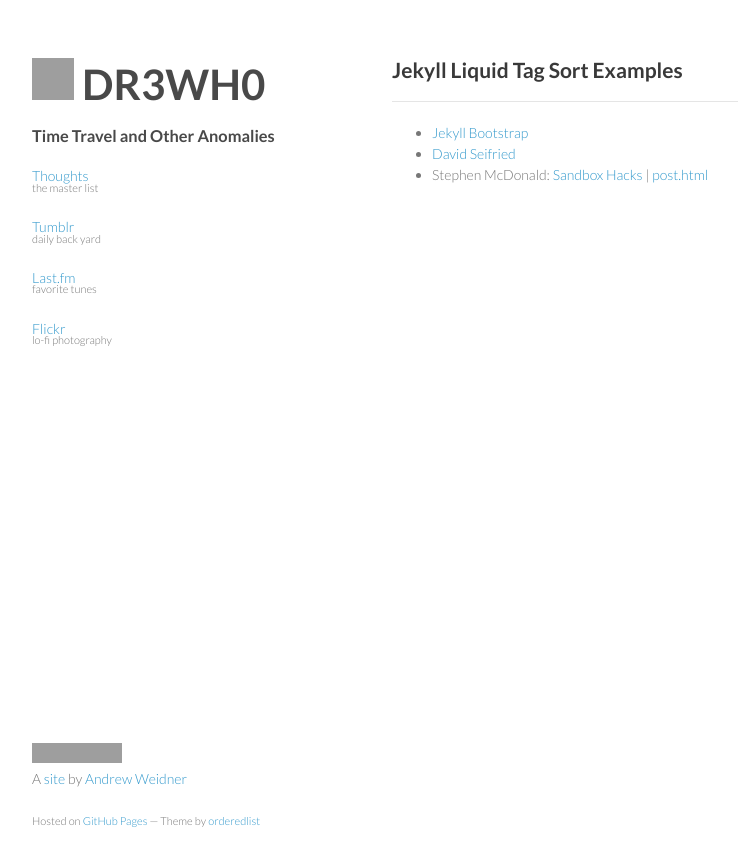
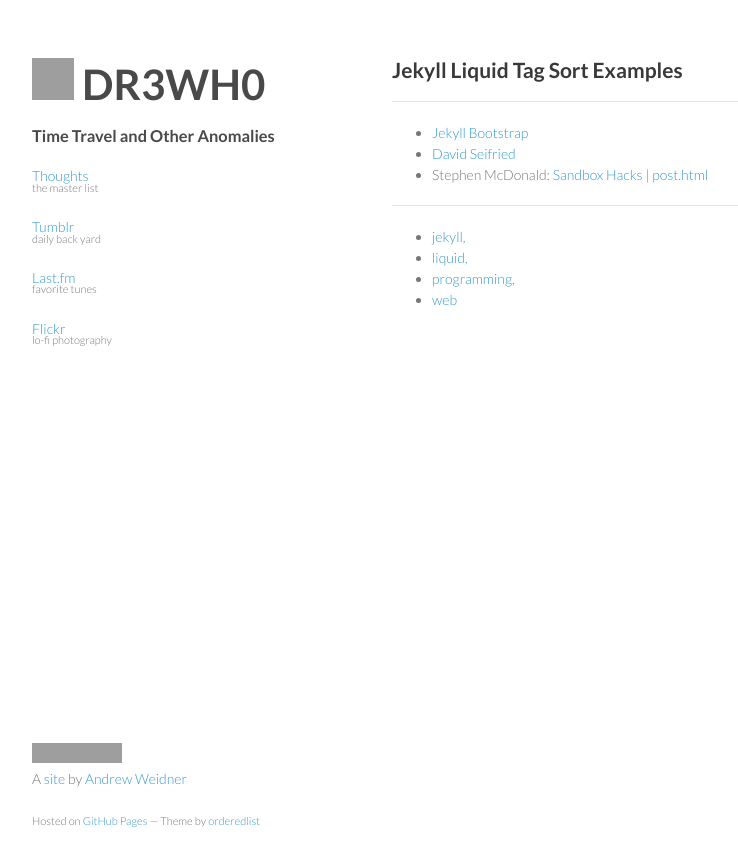
Before and after one commit to DR3WH0/DR3WH0.github.io, a Jekyll site: the page built from _posts/2013-07-25-Jekyll-Liquid-Tag-Examples.md, in a window 1280 px wide. Shown: the top 866 px of the page, without its empty margins (178-916 px from the left). Built offline with Jekyll 4.4.1, drawn with Linux system fonts in a browser that asks for light colours; comment, search, counter and statistics services are not loaded; grey boxes are pictures that could not be loaded.

Commit message:
Update post.html

```diff
--- a/_layouts/post.html
+++ b/_layouts/post.html
@@ -5,5 +5,18 @@ layout: default
 <article>
 <h2>{{page.title}}</h2>
 <hr/>
+
+{% if page.description %}
+<ul><p class="view">{{ page.description }}</p></ul>
+<hr/>
+{% endif %}
+
 {{content}}
 </article>
+<hr/>
+
+{% include JB/setup %}
+<ul class="tag_box inline">
+  {% assign tags_list = page.tags %}
+  {% include JB/tags_list %}
+</ul>
```
